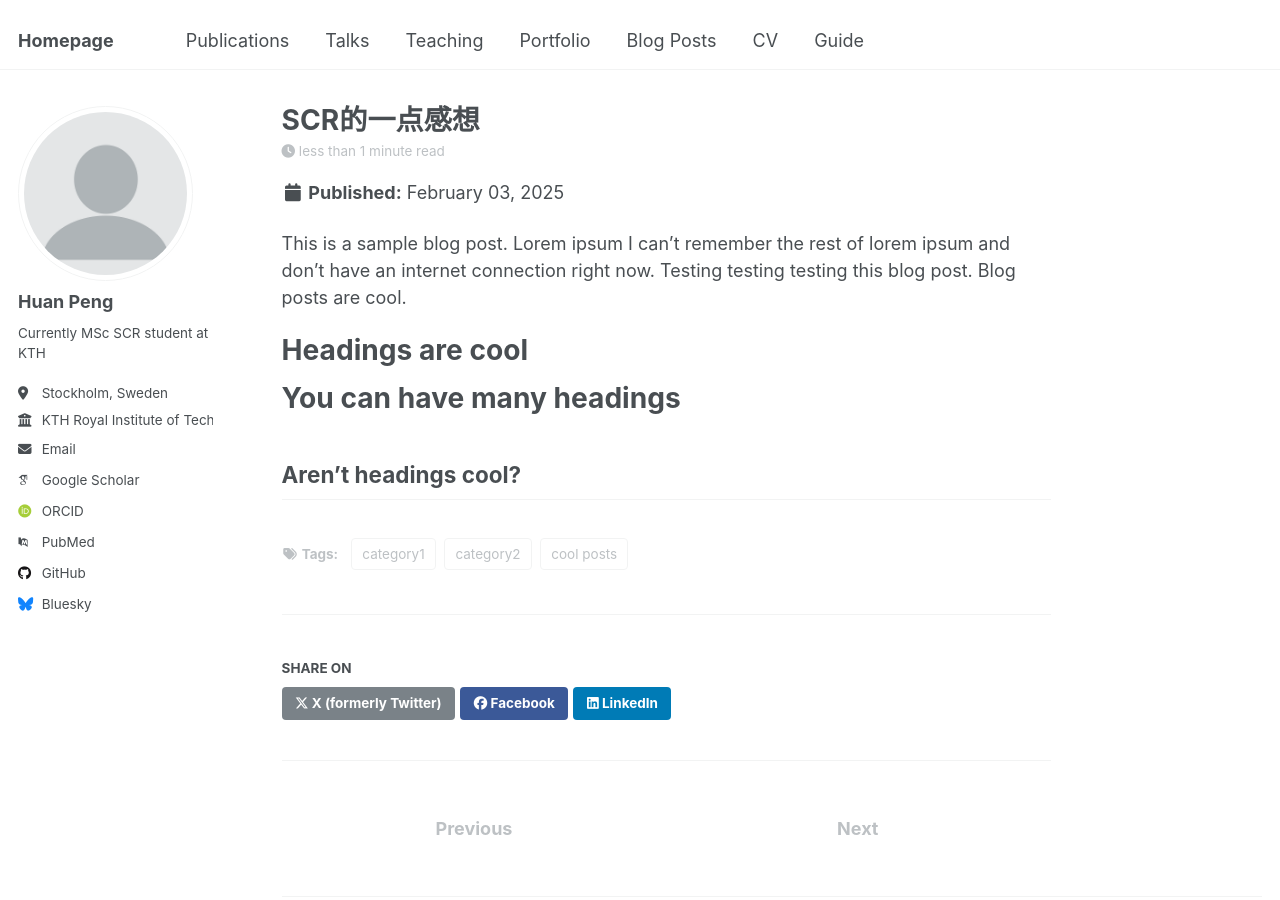
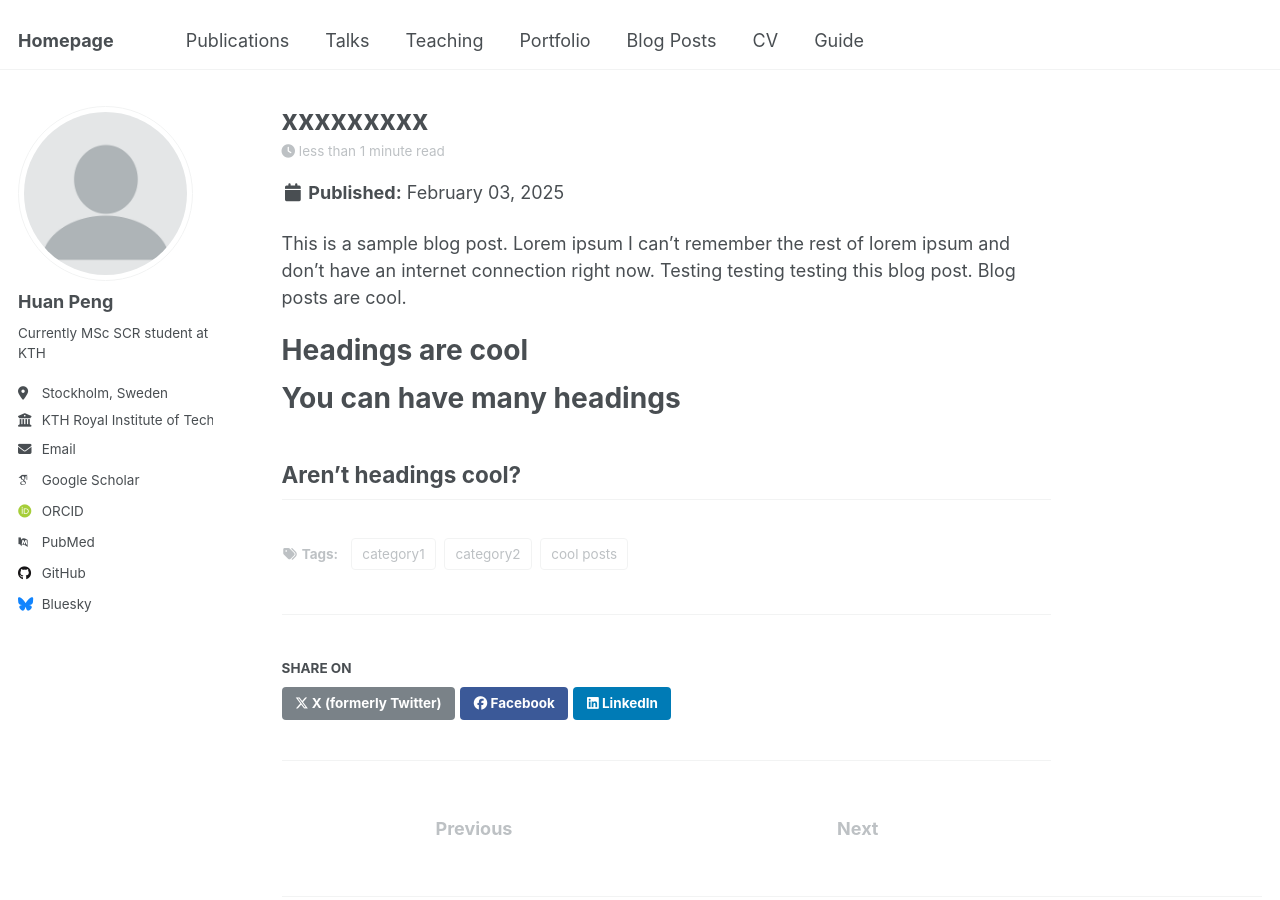
Before and after one commit to huanpen/huanpeng, a Jekyll site: the page built from _posts/2012-08-14-blog-post-1.md, in a window 1280 px wide and 900 px high. Built offline with Jekyll 4.4.1, drawn with Linux system fonts in a browser that asks for light colours; some web fonts are replaced.

Commit message:
Update 2012-08-14-blog-post-1.md
Signed-off-by: Huan Peng <huanp@kth.se>

```diff
--- a/_posts/2012-08-14-blog-post-1.md
+++ b/_posts/2012-08-14-blog-post-1.md
@@ -1,5 +1,5 @@
 ---
-title: 'SCR的一点感想'
+title: 'xxxxxxxxx'
 date: 2025-02-03
 permalink: /posts/2012/08/blog-post-1/
 tags:
```
